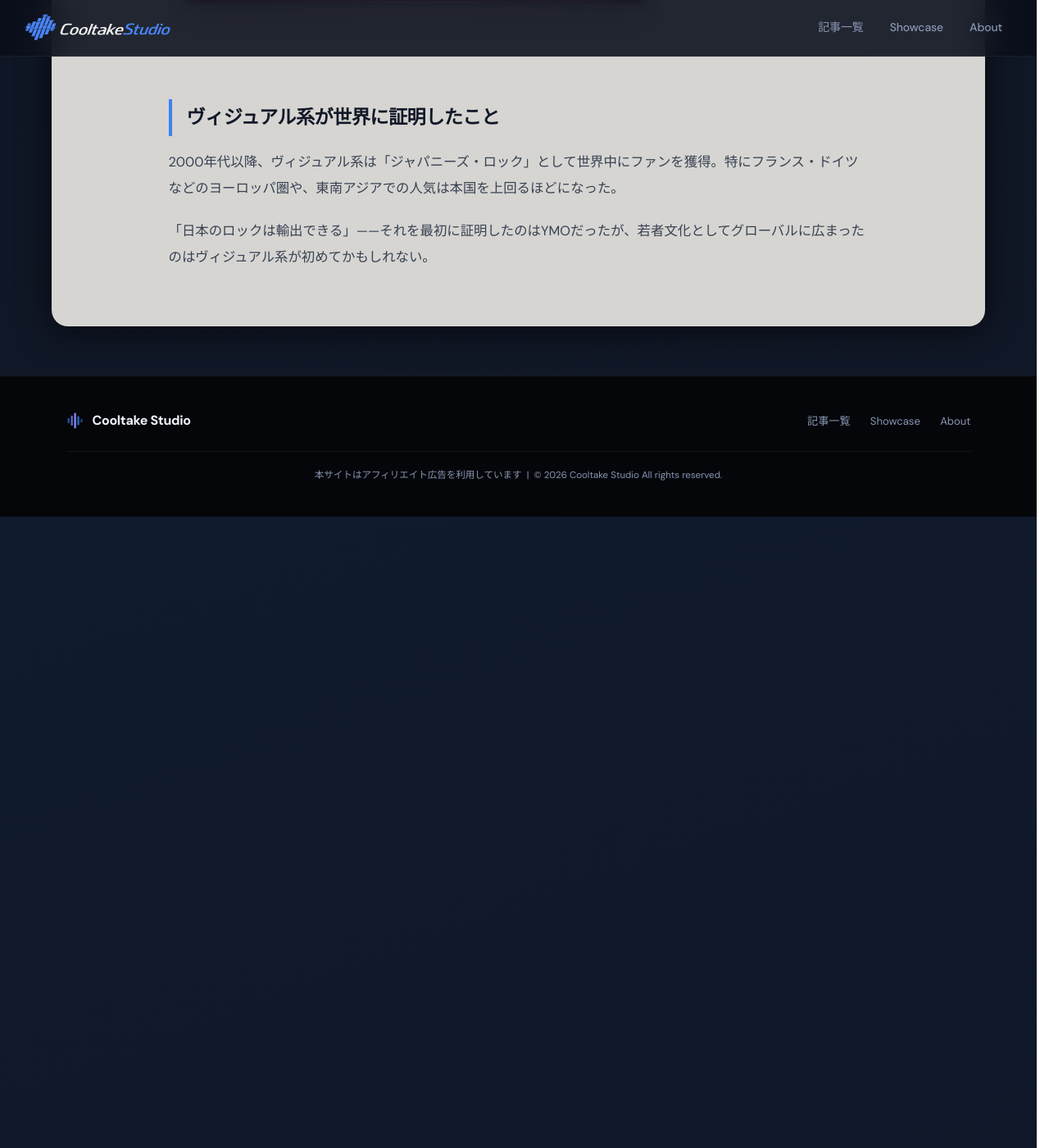
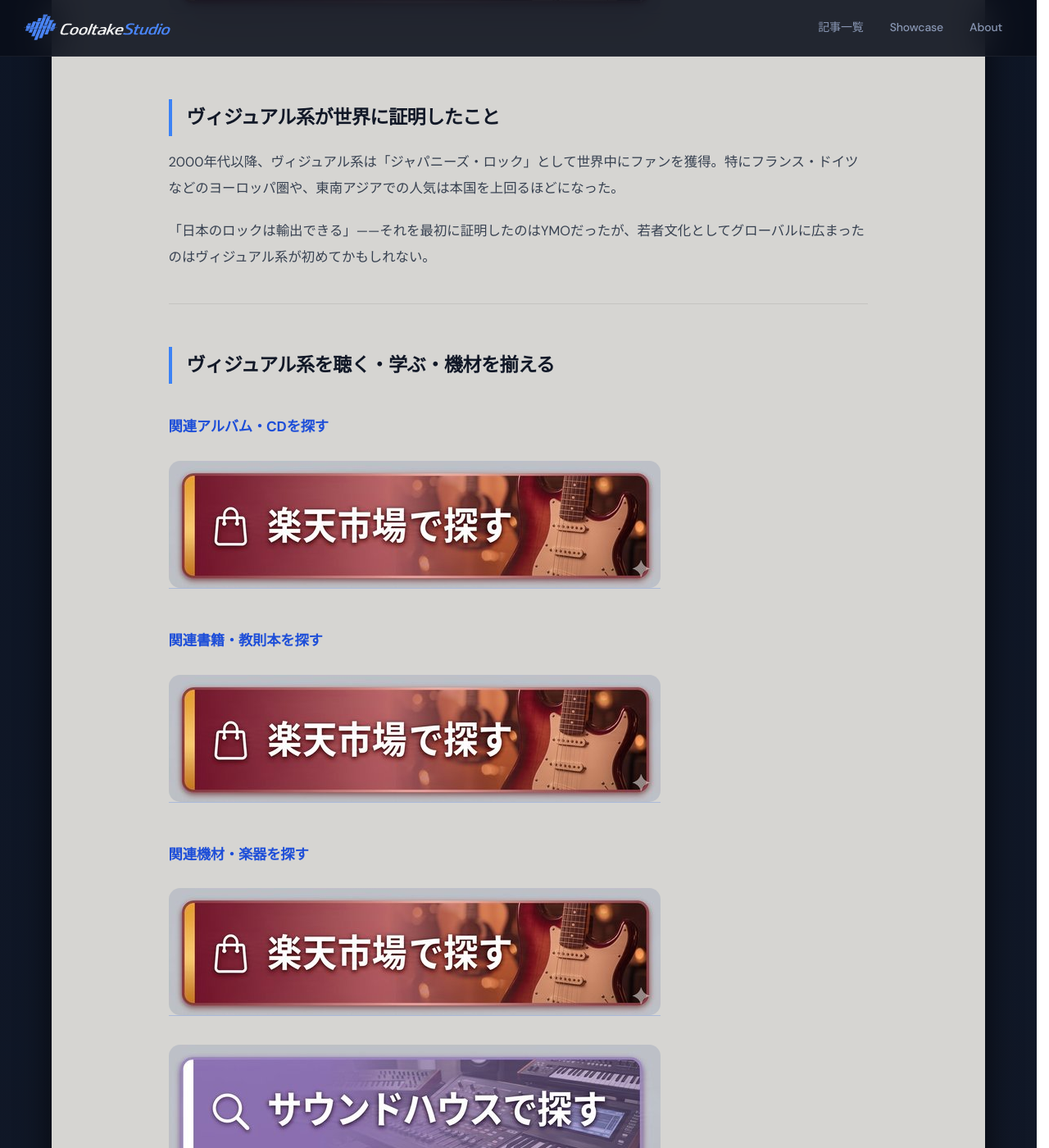
Before and after one commit to cooltake/cooltake-staging, a Jekyll site: the page built from _posts/2026-05-30-japan-music-08-visual-kei.md, in a window 1280 px wide and 1400 px high, scrolled down 3343 px. Shown: the whole window at 82% size. Built offline with Jekyll 4.4.1, drawn with Linux system fonts in a browser that asks for light colours; some web fonts are replaced.

Commit message:
feat: add album/book/gear CTA to 2026-05-30-japan-music-08-visual-kei.md

```diff
--- a/_posts/2026-05-30-japan-music-08-visual-kei.md
+++ b/_posts/2026-05-30-japan-music-08-visual-kei.md
@@ -99,3 +99,37 @@
 2000年代以降、ヴィジュアル系は「ジャパニーズ・ロック」として世界中にファンを獲得。特にフランス・ドイツなどのヨーロッパ圏や、東南アジアでの人気は本国を上回るほどになった。
 
 「日本のロックは輸出できる」——それを最初に証明したのはYMOだったが、若者文化としてグローバルに広まったのはヴィジュアル系が初めてかもしれない。
+
+---
+
+## ヴィジュアル系を聴く・学ぶ・機材を揃える
+
+### 関連アルバム・CDを探す
+
+<div style="margin:1.5rem 0;">
+<a href="https://hb.afl.rakuten.co.jp/ichiba/2c3fa5a0.94ef6741.2c3fa5a1.98b5e1ce/?pc=https%3A//search.rakuten.co.jp/search/mall/X%2BJAPAN%2BGLAY%2BLUNA%2BSEA%2BCD/" rel="nofollow" referrerpolicy="no-referrer-when-downgrade" style="display:inline-block;text-decoration:none;">
+<img src="/assets/images/btn-rakuten.jpg" alt="楽天市場で探す" width="600" height="155" style="max-width:100%;height:auto;border-radius:14px;display:block;">
+</a>
+</div>
+
+### 関連書籍・教則本を探す
+
+<div style="margin:1.5rem 0;">
+<a href="https://hb.afl.rakuten.co.jp/ichiba/2c3fa5a0.94ef6741.2c3fa5a1.98b5e1ce/?pc=https%3A//search.rakuten.co.jp/search/mall/%E3%83%8F%E3%83%BC%E3%83%89%E3%83%AD%E3%83%83%E3%82%AF%2B%E3%82%AE%E3%82%BF%E3%83%BC%2B%E6%95%99%E5%89%87%E6%9C%AC/" rel="nofollow" referrerpolicy="no-referrer-when-downgrade" style="display:inline-block;text-decoration:none;">
+<img src="/assets/images/btn-rakuten.jpg" alt="楽天市場で探す" width="600" height="155" style="max-width:100%;height:auto;border-radius:14px;display:block;">
+</a>
+</div>
+
+### 関連機材・楽器を探す
+
+<div style="margin:1.5rem 0;">
+<a href="https://hb.afl.rakuten.co.jp/ichiba/2c3fa5a0.94ef6741.2c3fa5a1.98b5e1ce/?pc=https%3A//search.rakuten.co.jp/search/mall/%E3%82%A8%E3%83%AC%E3%82%AD%E3%82%AE%E3%82%BF%E3%83%BC%2BMarshall%2B%E3%82%A2%E3%83%B3%E3%83%97/" rel="nofollow" referrerpolicy="no-referrer-when-downgrade" style="display:inline-block;text-decoration:none;">
+<img src="/assets/images/btn-rakuten.jpg" alt="楽天市場で探す" width="600" height="155" style="max-width:100%;height:auto;border-radius:14px;display:block;">
+</a>
+</div>
+
+<div style="margin:1.5rem 0;">
+<a href="https://h.accesstrade.net/sp/cc?rk=0100pdhv00n9hy" rel="nofollow" referrerpolicy="no-referrer-when-downgrade" style="display:inline-block;text-decoration:none;">
+<img src="/assets/images/btn-soundhouse.jpg" alt="サウンドハウスで探す" width="600" height="155" style="max-width:100%;height:auto;border-radius:14px;display:block;">
+</a>
+</div>
```
